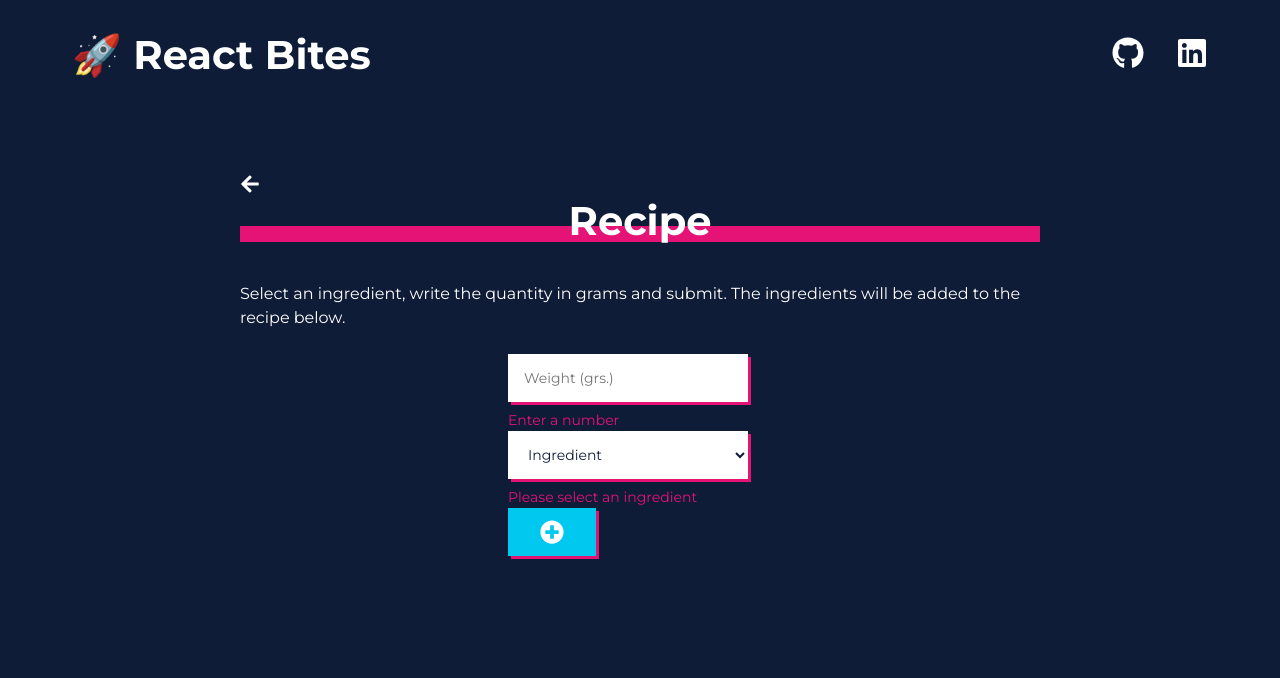
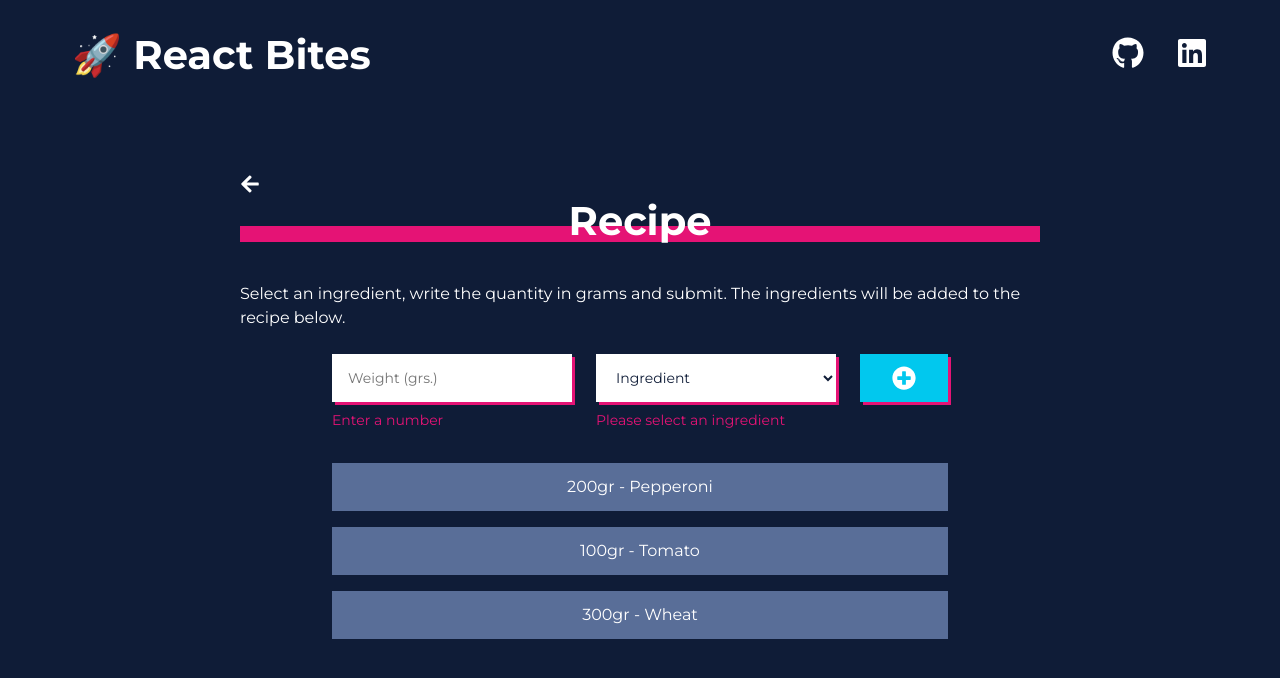
Before and after one commit to AlbaCasas/react-bites, a React (Create React App) app: page /recipe in a window 1280 px wide. Shown: the top 678 px of the page. Built offline with nearby package versions, Linux system fonts and the light colour scheme.

Commit message:
Create Card component

```diff
--- /dev/null
+++ b/src/components/Card/Card.jsx
@@ -0,0 +1,5 @@
+const Card = ({ children, className = "" }) => {
+  return <div className={`card ${className}`}>{children}</div>;
+};
+
+export default Card;
--- /dev/null
+++ b/src/components/Card/Card.scss
@@ -0,0 +1,10 @@
+.card {
+  width: 100%;
+  height: 48px;
+  background: $backgroundLight;
+  border: none;
+  display: flex;
+  align-items: center;
+  justify-content: center;
+  font-size: 16px;
+}
--- /dev/null
+++ b/src/components/Card/index.js
@@ -0,0 +1 @@
+export { default } from "./Card";
--- a/src/index.scss
+++ b/src/index.scss
@@ -11,6 +11,7 @@
 @import "./components/Button/Button.scss";
 @import "./components/Challenge/Challenge.scss";
 @import "./components/Input/Input.scss";
+@import "./components/Card/Card.scss";
 
 @import "./pages/Home/Home.scss";
 @import "./pages/challenges/Sum/Sum.scss";
--- a/src/pages/challenges/Recipe/Recipe.jsx
+++ b/src/pages/challenges/Recipe/Recipe.jsx
@@ -1,5 +1,6 @@
 import { FaPlusCircle } from "react-icons/fa";
 import Button from "../../../components/Button/Button";
+import Card from "../../../components/Card/Card";
 import Challenge from "../../../components/Challenge";
 import Input from "../../../components/Input/Input";
 import Select from "../../../components/Select/Select";
@@ -30,6 +31,9 @@ const Recipe = () => {
             <FaPlusCircle className="recipe__icon--faPlusCircle" />
           </Button>
         </form>
+        <Card className="recipe__card">200gr - Pepperoni</Card>
+        <Card className="recipe__card">100gr - Tomato</Card>
+        <Card className="recipe__card">300gr - Wheat</Card>
       </div>
     </div>
   );
--- a/src/pages/challenges/Recipe/Recipe.scss
+++ b/src/pages/challenges/Recipe/Recipe.scss
@@ -1,8 +1,16 @@
 .recipe {
   &__result {
+    margin: 0 auto;
+    display: flex;
+    flex-direction: column;
+    justify-content: center;
+    width: fit-content;
+  }
+  &__form {
+    margin-bottom: 32px;
+    width: 100%;
     display: flex;
     justify-content: center;
-    width: 100%;
   }
   &__input {
     margin-right: 24px;
@@ -20,6 +28,9 @@
     width: 24px;
     height: 24px;
   }
+  &__card {
+    margin-bottom: 16px;
+  }
 }
 
 @media (max-width: $media-mobile) {
@@ -31,6 +42,7 @@
     }
     &__form {
       width: fit-content;
+      justify-content: flex-start;
       display: flex;
       flex-wrap: wrap;
     }
--- a/src/styles/settings.scss
+++ b/src/styles/settings.scss
@@ -4,5 +4,6 @@ $secondary: #01c8ee;
 $highlight: yellow;
 $white: #ffffff;
 $gray: #888;
+$backgroundLight: #596e98;
 
 $media-mobile: 960px;
```
